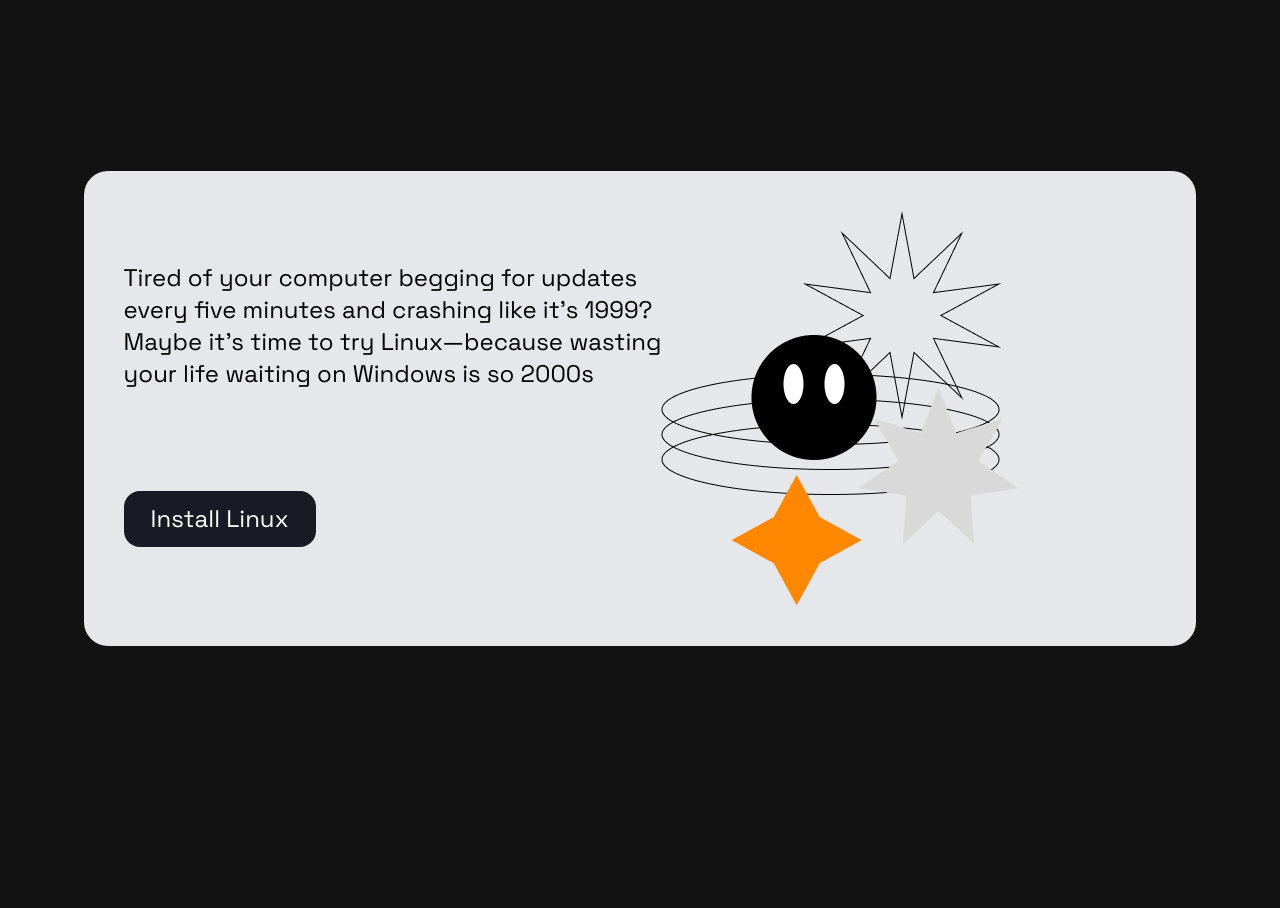
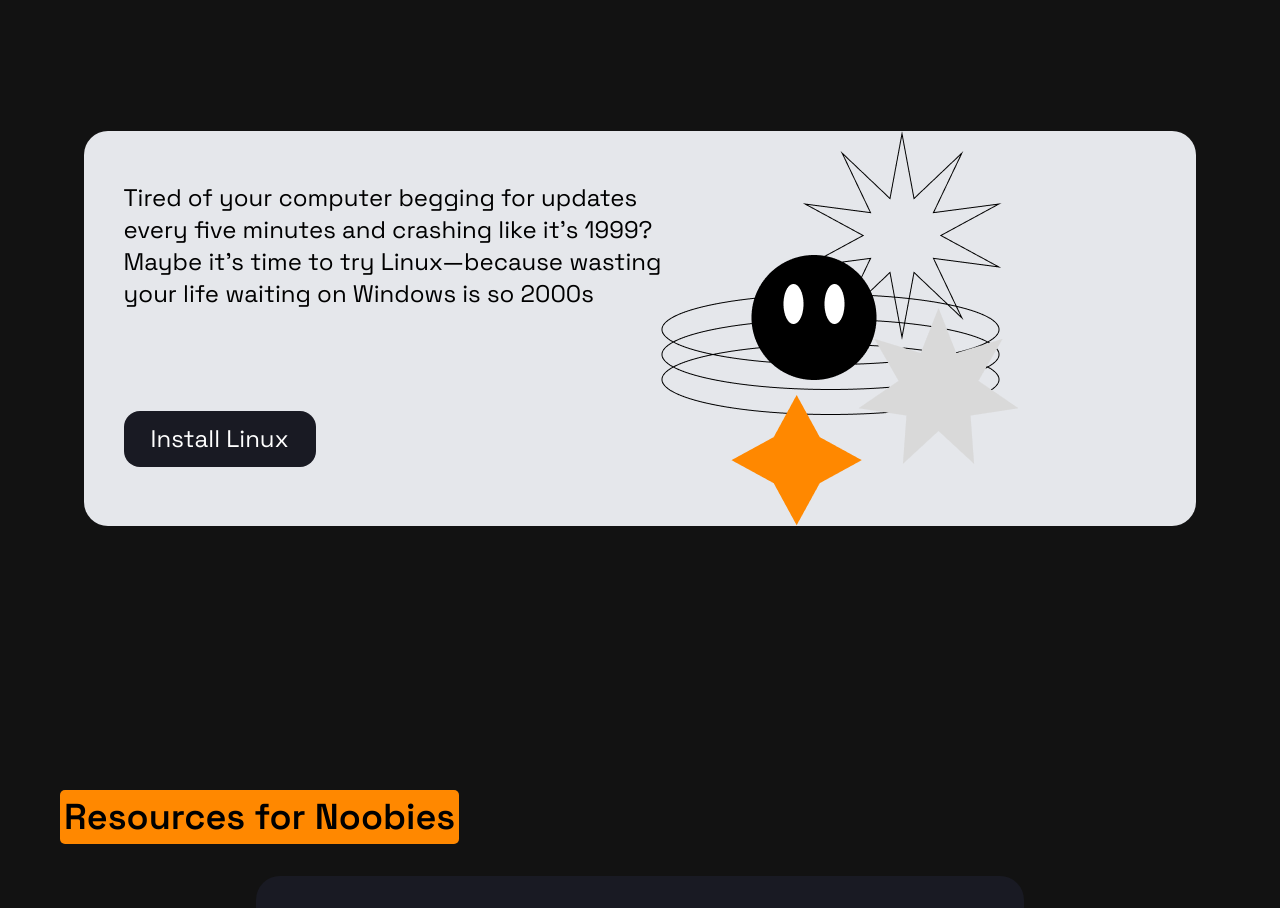
Before and after one commit to ZE206/GLUG-Website, a React (Vite) app: page / in a window 1280 px wide. Shown: the part 1560-2468 px from the top of the page. Built offline with nearby package versions, Linux system fonts and the light colour scheme.

Commit message:
small changes

```diff
--- a/src/App.tsx
+++ b/src/App.tsx
@@ -31,7 +31,7 @@
         <div className="title self-start mb-0">
           Explore
         </div>
-        <div className="mainServicesBlock bg-custom_orange h-[30vh] md:h-[30vh] lg:h-[40vh] w-[80vw] lg:w-[50vw] rounded-2xl md:flex md:justify-between p-5 md:p-10 text-2xl">
+        <div className="mainServicesBlock bg-custom_orange h-[30vh] md:h-[30vh] lg:h-[35vh] w-[80vw] lg:w-[50vw] rounded-2xl md:flex md:justify-between p-5 md:p-10 text-2xl">
           <div className="textBox flex flex-col items-center justify-center md:items-start ">
             <div className="title inset-shadow-sm">
               <div className="openSource flex flex-col items-center justify-between md:block">
@@ -43,7 +43,7 @@
                 </div>
               </div>
             </div>
-            <Link to="/projects">
+            <Link to="/opensource-projects">
               <div className="LearnMore flex">
                 <FaCircleArrowRight className="rotate-315 text-4xl mr-3" />
                 Learn More
@@ -55,7 +55,7 @@
       </div>
 
       <div className="ctaBlock flex justify-center p-3 mt-[5rem] md:mt-[10rem]">
-        <div className="greyBox bg-gray-200 rounded-3xl p-5 md:p-10 flex">
+        <div className="greyBox bg-gray-200 rounded-3xl px-5 md:px-10 flex">
           <div className="textBox flex flex-col justify-around">
             <div className="textContent text-2xl md:text-xl lg:text-2xl mb-4 md:mb-0">
               Tired of your computer begging for updates<br />every five minutes and crashing like it’s 1999?<br />Maybe it’s time to try Linux—because wasting<br />your life waiting on Windows is so 2000s
```
